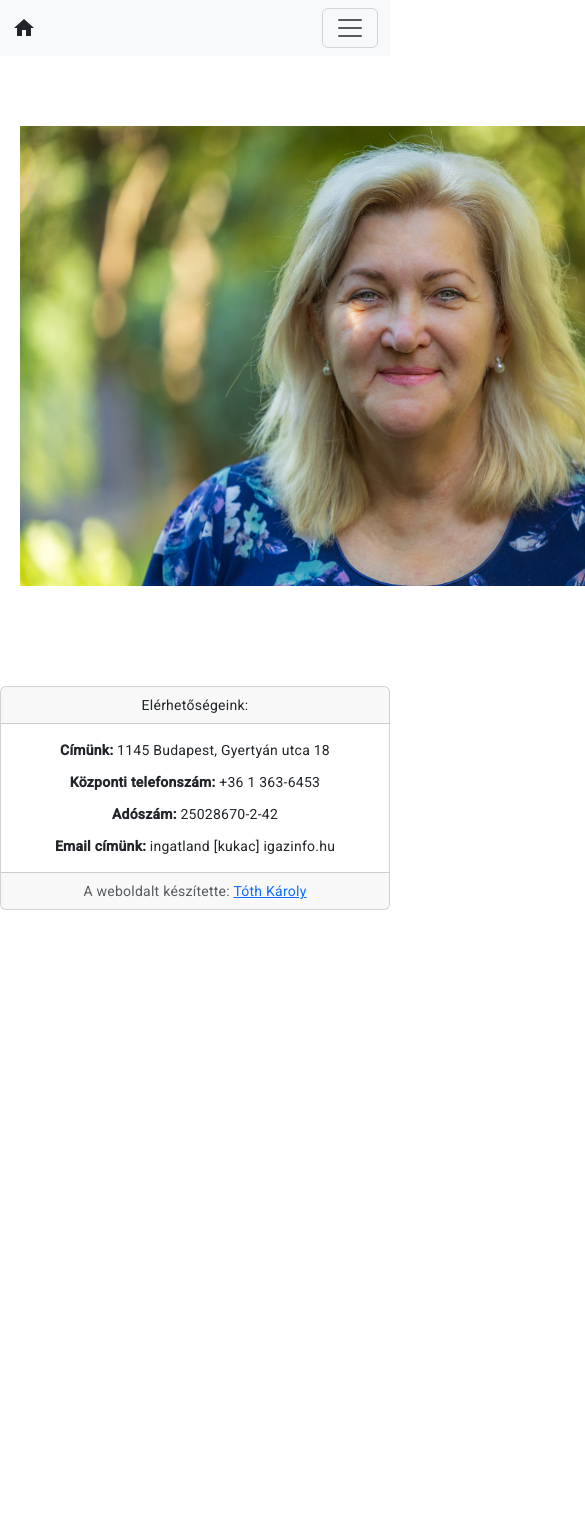
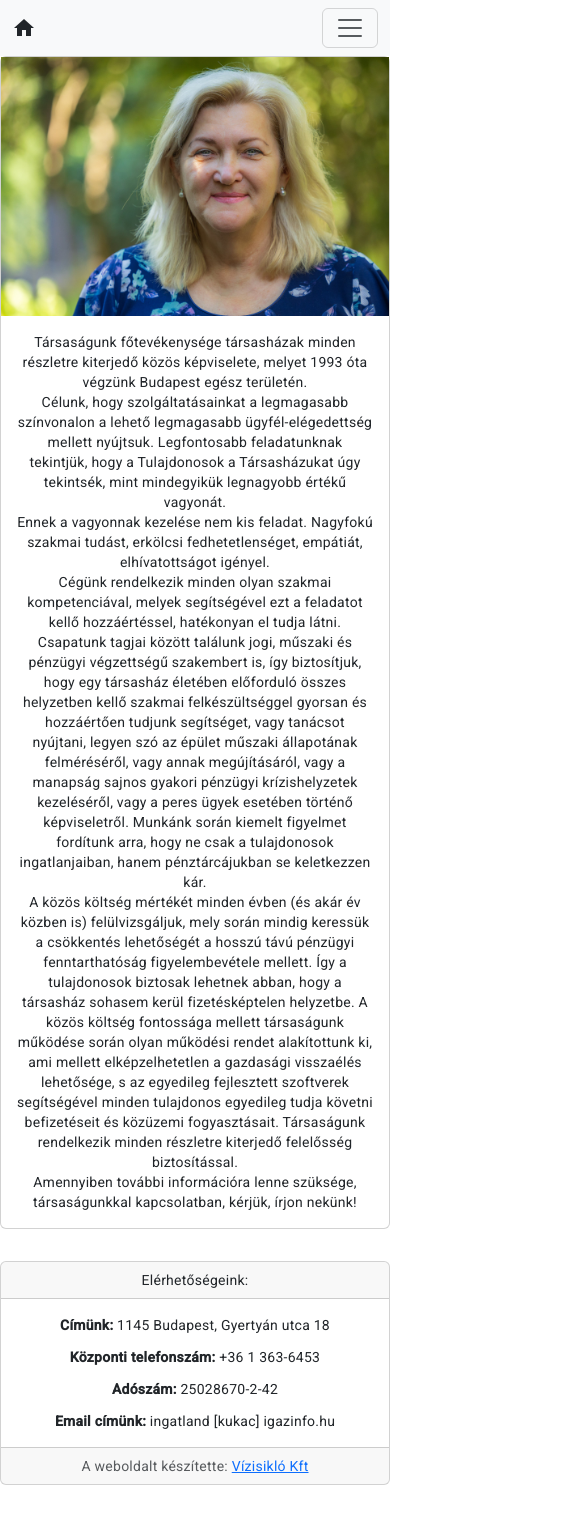
Before and after one commit to Tkaroly84/kozoskepviselet_angular, an Angular app: page /introduction in a window 390 px wide. Shown: the top 1524 px of the page, 585 px wide, since content can reach past the window. After the commit the page ends 1485 px from the top, so only its background shows below. Built offline with nearby package versions, Linux system fonts and the light colour scheme.

Commit message:
responsive view

```diff
--- a/src/app/auth/client-login/client-login.component.scss
+++ b/src/app/auth/client-login/client-login.component.scss
@@ -0,0 +1,20 @@
+/* Médialeképesség: Kisebb készülékek (pl. mobiltelefonok) */
+@media only screen and (max-width: 768px) {
+    body {
+        font-size: 14px; /* Kisebb betűméret a kisebb készülékekhez */
+    }
+}
+
+/* Médialeképesség: Közepes méretű készülékek (pl. tabletek) */
+@media only screen and (min-width: 768px) and (max-width: 1024px) {
+    body {
+        font-size: 18px; /* Nagyobb betűméret a közepes méretű készülékekhez */
+    }
+}
+
+/* Médialeképesség: Nagyobb készülékek (pl. laptopok és asztali gépek) */
+@media only screen and (min-width: 1024px) {
+    body {
+        font-size: 20px; /* Nagyobb betűméret a nagyobb készülékekhez */
+    }
+}
--- a/src/app/auth/workers-login/workers-login.component.scss
+++ b/src/app/auth/workers-login/workers-login.component.scss
@@ -0,0 +1,20 @@
+/* mobiltelefonok */
+@media only screen and (max-width: 768px) {
+    body {
+        font-size: 14px; /* Kisebb betűméret a kisebb készülékekhez */
+    }
+}
+
+/* tabletek */
+@media only screen and (min-width: 768px) and (max-width: 1024px) {
+    body {
+        font-size: 18px; /* Nagyobb betűméret a közepes méretű készülékekhez */
+    }
+}
+
+/* laptopok és asztali gépek */
+@media only screen and (min-width: 1024px) {
+    body {
+        font-size: 20px; /* Nagyobb betűméret a nagyobb készülékekhez */
+    }
+}
--- a/src/app/basic/footer/footer.component.html
+++ b/src/app/basic/footer/footer.component.html
@@ -1,5 +1,4 @@
-<div class="body">
-    <div class="card text-center">
+ <div style="margin-top: 2rem;" class="card text-center">
 
         <div class="card-header">Elérhetőségeink:</div>
 
@@ -10,7 +9,6 @@
           <p class="card-text"><span>Email címünk: </span>ingatland [kukac] igazinfo.hu</p>
         </div>
         <div class="card-footer text-muted">
-          A weboldalt készítette: <a href="https://www.blockage.hu/">Tóth Károly</a>
+          A weboldalt készítette: <a href="https://www.blockage.hu/">Vízisikló Kft</a>
         </div>
       </div>
-</div>
--- a/src/app/basic/footer/footer.component.scss
+++ b/src/app/basic/footer/footer.component.scss
@@ -1,6 +1,24 @@
-.body{
-    margin-top: 5rem;
-}
 span{
     font-weight: bold;
 }
+
+/* Médialeképesség: Kisebb készülékek (pl. mobiltelefonok) */
+@media only screen and (max-width: 768px) {
+    body {
+        font-size: 14px; /* Kisebb betűméret a kisebb készülékekhez */
+    }
+}
+
+/* Médialeképesség: Közepes méretű készülékek (pl. tabletek) */
+@media only screen and (min-width: 768px) and (max-width: 1024px) {
+    body {
+        font-size: 18px; /* Nagyobb betűméret a közepes méretű készülékekhez */
+    }
+}
+
+/* Médialeképesség: Nagyobb készülékek (pl. laptopok és asztali gépek) */
+@media only screen and (min-width: 1024px) {
+    body {
+        font-size: 20px; /* Nagyobb betűméret a nagyobb készülékekhez */
+    }
+}
--- a/src/app/basic/home/home.component.html
+++ b/src/app/basic/home/home.component.html
@@ -1,3 +1,4 @@
 <div class="container">
+    <h2>Üdvözöljük weboldalunkon!</h2>
     <img src="/assets/images/IMG_3603.jpeg" alt="">
 </div>
--- a/src/app/basic/home/home.component.scss
+++ b/src/app/basic/home/home.component.scss
@@ -1,6 +1,27 @@
 .container{
+    margin-top: 1rem;
     text-align: center;
 }
 img{
-    margin-top: 1rem;
+width: 100%;}
+
+/* Médialeképesség: Kisebb készülékek (pl. mobiltelefonok) */
+@media only screen and (max-width: 768px) {
+    body {
+        font-size: 14px; /* Kisebb betűméret a kisebb készülékekhez */
+    }
 }
+
+/* Médialeképesség: Közepes méretű készülékek (pl. tabletek) */
+@media only screen and (min-width: 768px) and (max-width: 1024px) {
+    body {
+        font-size: 18px; /* Nagyobb betűméret a közepes méretű készülékekhez */
+    }
+}
+
+/* Médialeképesség: Nagyobb készülékek (pl. laptopok és asztali gépek) */
+@media only screen and (min-width: 1024px) {
+    body {
+        font-size: 20px; /* Nagyobb betűméret a nagyobb készülékekhez */
+    }
+}
--- a/src/app/basic/introduction/introduction.component.html
+++ b/src/app/basic/introduction/introduction.component.html
@@ -1,4 +1,4 @@
-<div class="introduction_container">
+<!-- <div class="introduction_container">
 
     <img src="/assets/images/Anyu_közösképviselő.jpg" alt="vargane_igaz_ildiko">
     <div class="introduction_container_header">
@@ -10,4 +10,14 @@
             <br> Amennyiben további információra lenne szüksége, társaságunkkal kapcsolatban, kérjük, írjon nekünk!
         </p>
     </div>
-</div>
+</div> -->
+
+<div class="card">
+    <img src="/assets/images/Anyu_közösképviselő.jpg" alt="vargane_igaz_ildiko">
+    <div class="card-body">
+      <p class="card-text">Társaságunk főtevékenysége társasházak minden részletre kiterjedő közös képviselete, melyet 1993 óta végzünk Budapest egész területén. <br> Célunk, hogy szolgáltatásainkat a legmagasabb színvonalon a lehető legmagasabb ügyfél-elégedettség mellett nyújtsuk.
+        Legfontosabb feladatunknak tekintjük, hogy a Tulajdonosok a Társasházukat úgy tekintsék, mint mindegyikük legnagyobb értékű vagyonát. <br> Ennek a vagyonnak kezelése nem kis feladat. Nagyfokú szakmai tudást, erkölcsi fedhetetlenséget, empátiát, elhívatottságot igényel. <br>
+        Cégünk rendelkezik minden olyan szakmai kompetenciával, melyek segítségével ezt a feladatot kellő hozzáértéssel, hatékonyan el tudja látni. Csapatunk tagjai között találunk jogi, műszaki és pénzügyi végzettségű szakembert is, így biztosítjuk, hogy egy társasház életében előforduló összes helyzetben kellő szakmai felkészültséggel gyorsan és hozzáértően tudjunk segítséget, vagy tanácsot nyújtani, legyen szó az épület műszaki állapotának felméréséről, vagy annak megújításáról, vagy a manapság sajnos gyakori pénzügyi krízishelyzetek kezeléséről, vagy a peres ügyek esetében történő képviseletről. Munkánk során kiemelt figyelmet fordítunk arra, hogy ne csak a tulajdonosok ingatlanjaiban, hanem pénztárcájukban se keletkezzen kár. <br> A közös költség mértékét minden évben (és akár év közben is) felülvizsgáljuk, mely során mindig keressük a csökkentés lehetőségét a hosszú távú pénzügyi fenntarthatóság figyelembevétele mellett. Így a tulajdonosok biztosak lehetnek abban, hogy a társasház sohasem kerül fizetésképtelen helyzetbe. A közös költség fontossága mellett társaságunk működése során olyan működési rendet alakítottunk ki, ami mellett elképzelhetetlen a gazdasági visszaélés lehetősége, s az egyedileg fejlesztett szoftverek segítségével minden tulajdonos egyedileg tudja követni befizetéseit és közüzemi fogyasztásait. Társaságunk rendelkezik minden részletre kiterjedő felelősség biztosítással.
+        <br> Amennyiben további információra lenne szüksége, társaságunkkal kapcsolatban, kérjük, írjon nekünk!</p>
+    </div>
+  </div>
--- a/src/app/basic/introduction/introduction.component.scss
+++ b/src/app/basic/introduction/introduction.component.scss
@@ -1,18 +1,44 @@
-.introduction_container{
-    margin-top: 50px;
-    width: auto;
-    height: 500px;
-    display: flex;
-    justify-content: space-evenly;
-    img{
-  width: 700px;
-  padding: 20px;
-      height: auto;
+// .introduction_container{
+//     margin-top: 50px;
+//     width: auto;
+//     height: 500px;
+//     display: flex;
+//     justify-content: space-evenly;
+//     img{
+//   width: 90%;
+//   padding: 20px;
+//       height: 70%;
+//     }
+//     .introduction_container_header{
+//       text-align: center;
+//       p{
+//         padding: 10px;
+//       }
+//     }
+//   }
+
+.card-text{
+    text-align: center;
+    justify-content: center;
+}
+
+/* Médialeképesség: Kisebb készülékek (pl. mobiltelefonok) */
+@media only screen and (max-width: 768px) {
+    body {
+        font-size: 14px; /* Kisebb betűméret a kisebb készülékekhez */
     }
-    .introduction_container_header{
-      text-align: center;
-      p{
-        padding: 10px;
-      }
+}
+
+/* Médialeképesség: Közepes méretű készülékek (pl. tabletek) */
+@media only screen and (min-width: 768px) and (max-width: 1024px) {
+    body {
+        font-size: 18px; /* Nagyobb betűméret a közepes méretű készülékekhez */
     }
-  }
+}
+
+/* Médialeképesség: Nagyobb készülékek (pl. laptopok és asztali gépek) */
+@media only screen and (min-width: 1024px) {
+    body {
+        font-size: 20px; /* Nagyobb betűméret a nagyobb készülékekhez */
+    }
+}
--- a/src/app/basic/nav/nav.component.scss
+++ b/src/app/basic/nav/nav.component.scss
@@ -8,3 +8,24 @@
 #signInButton{
 margin: auto;    width: 30%;
 }
+
+/* Médialeképesség: Kisebb készülékek (pl. mobiltelefonok) */
+@media only screen and (max-width: 768px) {
+    body {
+        font-size: 14px; /* Kisebb betűméret a kisebb készülékekhez */
+    }
+}
+
+/* Médialeképesség: Közepes méretű készülékek (pl. tabletek) */
+@media only screen and (min-width: 768px) and (max-width: 1024px) {
+    body {
+        font-size: 18px; /* Nagyobb betűméret a közepes méretű készülékekhez */
+    }
+}
+
+/* Médialeképesség: Nagyobb készülékek (pl. laptopok és asztali gépek) */
+@media only screen and (min-width: 1024px) {
+    body {
+        font-size: 20px; /* Nagyobb betűméret a nagyobb készülékekhez */
+    }
+}
--- a/src/app/basic/workers/workers.component.scss
+++ b/src/app/basic/workers/workers.component.scss
@@ -12,3 +12,24 @@
         margin: 1rem 0rem 1rem 0rem;
     }
 }
+
+/* Médialeképesség: Kisebb készülékek (pl. mobiltelefonok) */
+@media only screen and (max-width: 768px) {
+    body {
+        font-size: 14px; /* Kisebb betűméret a kisebb készülékekhez */
+    }
+}
+
+/* Médialeképesség: Közepes méretű készülékek (pl. tabletek) */
+@media only screen and (min-width: 768px) and (max-width: 1024px) {
+    body {
+        font-size: 18px; /* Nagyobb betűméret a közepes méretű készülékekhez */
+    }
+}
+
+/* Médialeképesség: Nagyobb készülékek (pl. laptopok és asztali gépek) */
+@media only screen and (min-width: 1024px) {
+    body {
+        font-size: 20px; /* Nagyobb betűméret a nagyobb készülékekhez */
+    }
+}
```
